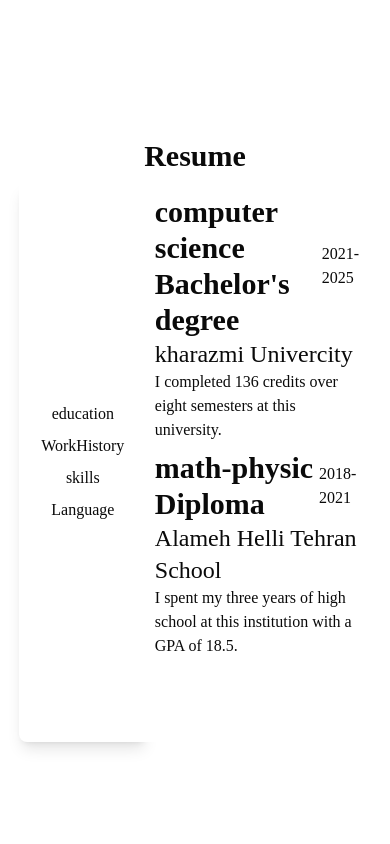
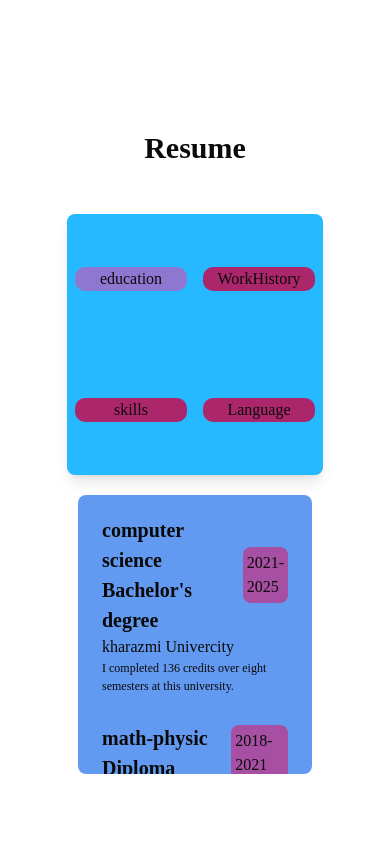
Before and after one commit to amirhoprogrammer/my-website, a Next.js app: page / in a window 390 px wide. Shown: the part 3400-4244 px from the top of the page. Built offline with nearby package versions, Linux system fonts and the light colour scheme; a web font is replaced by a local one.

Commit message:
make a resume components and edit color and responsive it

```diff
--- a/app/Body/Projects.tsx
+++ b/app/Body/Projects.tsx
@@ -1,6 +1,5 @@
 "use client";
 import { useState } from "react";
-import "./projects.css";
 import { projectCardData } from "@/data/projectCardData";
 import ProjectCard from "@/components/ProjectCard";
 import Link from "next/link";
--- a/app/HomePage/page.tsx
+++ b/app/HomePage/page.tsx
@@ -3,6 +3,7 @@ import { sliderData } from "@/data/sliderData";
 import TechStack from "../TechStack/page";
 import About from "@/components/About";
 import Certificate from "@/components/Certificate";
+import ResumeSection from "@/components/ResumeSection";
 
 function HomePage() {
   return (
@@ -10,6 +11,7 @@ function HomePage() {
       <Hero slides={sliderData} />
       <About />
       <Certificate />
+      <ResumeSection />
 
       {/*<TechStack />*/}
     </>
--- a/app/globals.css
+++ b/app/globals.css
@@ -29,7 +29,7 @@
   );
 
   /* line */
-  --default-line : black;
+  --default-line: black;
 
   /* Primary */
   --primary: oklch(0.205 0 0);
@@ -106,6 +106,13 @@
   --chart-5: oklch(0.269 0 0);
   --background: oklch(1 0 0);
   --foreground: oklch(0.145 0 0);
+
+  /* Matching gradients */
+  --resume-1: #26b9ff;
+  --resume-2: #639af1;
+  --resume-3: #8e77d1;
+  --resume-4: #a750a3;
+  --button-resume: #ac266b;
 }
 
 /* ============================================
@@ -117,7 +124,7 @@
   --color-secondary-bg: var(--secondary-bg);
   --color-foreground: var(--foreground);
 
-  --color-default-line : var(--default-line)
+  --color-default-line: var(--default-line);
 
   --color-brand: var(--custom-primary);
   --color-brand-blue: var(--brand-blue);
@@ -181,6 +188,13 @@
   --color-chart-3: var(--chart-3);
   --color-chart-4: var(--chart-4);
   --color-chart-5: var(--chart-5);
+
+  /* Matching gradients */
+  --color-resume-1: var(--resume-1);
+  --color-resume-2: var(--resume-2);
+  --color-resume-3: var(--resume-3);
+  --color-resume-4: var(--resume-4);
+  --color-button-resume: var(--button-resume);
 
   /* Radius */
   --radius-lg: var(--radius);
@@ -319,7 +333,7 @@
   --secondary-bg: #08152b;
   --foreground: oklch(0.985 0 0);
   /* line */
-  --default-line : black;
+  --default-line: black;
   /*--gray-line : gray-400 ;*/
 
   /* Brand */
--- a/app/Body/Resume.tsx
+++ b/components/Resume.tsx
@@ -8,13 +8,13 @@ const Labels = ["education", "WorkHistory", "skills", "Language"];
 export default function Resume() {
   const [isClicked, setisClicked] = useState(0);
   return (
-    <div className="flex  mx-0 px-0 items-center justify-center h-140">
-      <div className="leftside flex flex-col items-center justify-center bg-Main shadow-lg h-140 rounded-l-md border-card">
+    <div className="flex flex-col gap-5 md:flex-row mx-0 px-0 items-center justify-center h-140">
+      <div className="leftside grid grid-cols-2 md:flex md:flex-col items-center justify-center bg-resume-1 shadow-lg h-140 rounded-md md:rounded-r-none border-card">
         {Labels.map((Label, id) => (
           <div className="flex items-center justify-center py-1 px-2" key={id}>
             <button
               className={`px-2 rounded-lg  flex items-center justify-center w-28 ${
-                isClicked == id ? "bg-card" : "bg-button-resume"
+                isClicked == id ? "bg-resume-3" : "bg-button-resume"
               }`}
               onClick={() => setisClicked(id)}
             >
@@ -23,22 +23,22 @@ export default function Resume() {
           </div>
         ))}
       </div>
-      <div className="rightside bg-card h-140 rounded-r-md border-card w-[60%]">
+      <div className="rightside bg-resume-2 h-140 rounded-md md:rounded-l-none border-card w-[60%] overflow-hidden overflow-y-auto p-4">
         {isClicked == 0 && (
-          <div className="py-2 flex-col gap-3">
+          <div className="flex flex-col gap-5">
             <ResumeCard items={resumeData[0]} />
             <ResumeCard items={resumeData[1]} />
           </div>
         )}
         {isClicked == 1 && (
-          <div className="py-2 flex-col gap-3 ">
+          <div className="flex flex-col gap-5 ">
             <ResumeCard items={resumeData[2]} />
             <ResumeCard items={resumeData[3]} />
             <ResumeCard items={resumeData[4]} />
           </div>
         )}
         {isClicked == 2 && (
-          <div className="py-2 flex-col gap-3 ">
+          <div className="flex flex-col gap-5 ">
             <ResumeCard items={resumeData[5]} />
             <ResumeCard items={resumeData[6]} />
             <ResumeCard items={resumeData[7]} />
@@ -46,7 +46,7 @@ export default function Resume() {
           </div>
         )}
         {isClicked == 3 && (
-          <div className="py-2 flex-col gap-3">
+          <div className="flex flex-col gap-5">
             <ResumeCard items={resumeData[9]} />
           </div>
         )}
--- a/components/ResumeCard.tsx
+++ b/components/ResumeCard.tsx
@@ -9,18 +9,21 @@ export default function ResumeCard({ items }: { items: ResumeDetails }) {
     <div className=" py-1 px-0 ">
       <div className="flex items-center justify-between mx-0 px-2">
         <div className="flex items-center justify-between">
-          <h3 className="text-3xl font-bold">{items.title}</h3>
+          <h3 className="text-[20px] md:text-[24px] lg:text-[28px] font-bold">
+            {items.title}
+          </h3>
         </div>
-        <div className="bg-computer px-1 py-1 rounded-md">
+        <div className="bg-resume-4 px-1 py-1 rounded-md">
           {Duration(items.start, items.end)}
         </div>
       </div>
       <div className="px-2">
-        <h4 className="text-2xl">{items.title2}</h4>
+        <h4 className="text-[16px] md:text-[20px]">{items.title2}</h4>
       </div>
       <div className="px-2">
-        <h4 className="text-base">{items.description}</h4>
+        <h4 className="text-[12px] md:text-[14px]">{items.description}</h4>
       </div>
+
     </div>
   );
 }
--- /dev/null
+++ b/components/ResumeSection.tsx
@@ -0,0 +1,12 @@
+import Resume from "./Resume";
+
+export default function ResumeSection() {
+  return (
+    <div className="mt-20 mb-40 flex flex-col gap-10">
+      <h2 className="text-3xl font-bold mb-2 text-center">Resume</h2>
+      <div className="h-140">
+        <Resume />
+      </div>
+    </div>
+  );
+}
```
Also changed, not shown: app/Body/page.tsx (+5 -5 lines), app/Body/projects.css (deleted).
